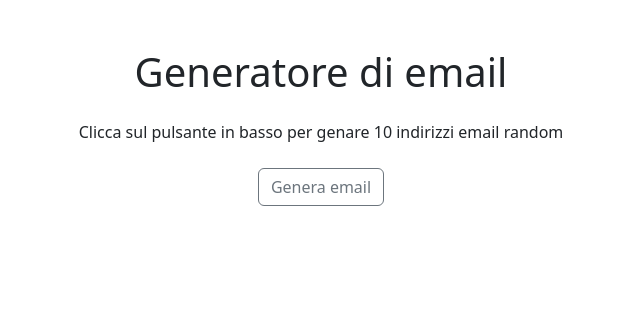
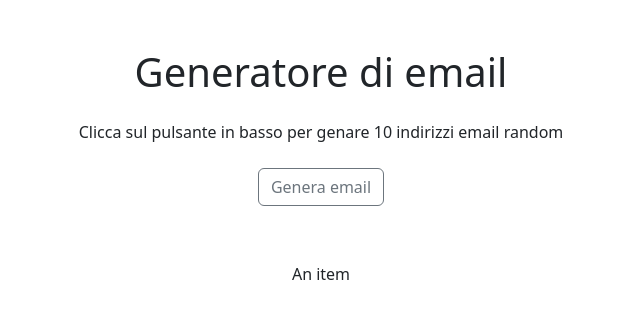
Before and after one commit to Francesca-Lisi/js-email-list, a plain HTML site: page index.html in a window 1280 px wide. Shown: the whole page, without its empty margins (319-959 px from the left). Drawn offline with nearby package versions, Linux system fonts and the light colour scheme.

Commit message:
feat: add llist in index

```diff
--- a/index.html
+++ b/index.html
@@ -21,7 +21,13 @@
     <p class="my-4">Clicca sul pulsante in basso per genare 10 indirizzi email random</p>
 
     <button class="btn btn-outline-secondary">Genera email</button>
-    <!-- Inserire Loading -->
+      <!-- Inserire Loading -->
+
+    <ul class="list-group list-group-flush w-50 mx-auto my-5">
+      <li class="list-group-item">An item</li>
+
+    </ul>
+
   </div>
 
 
```
